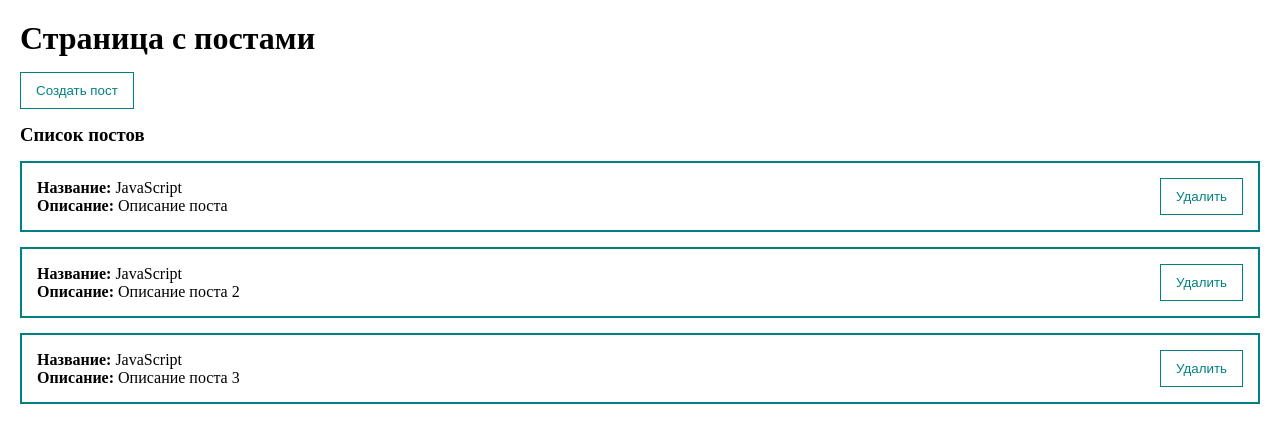
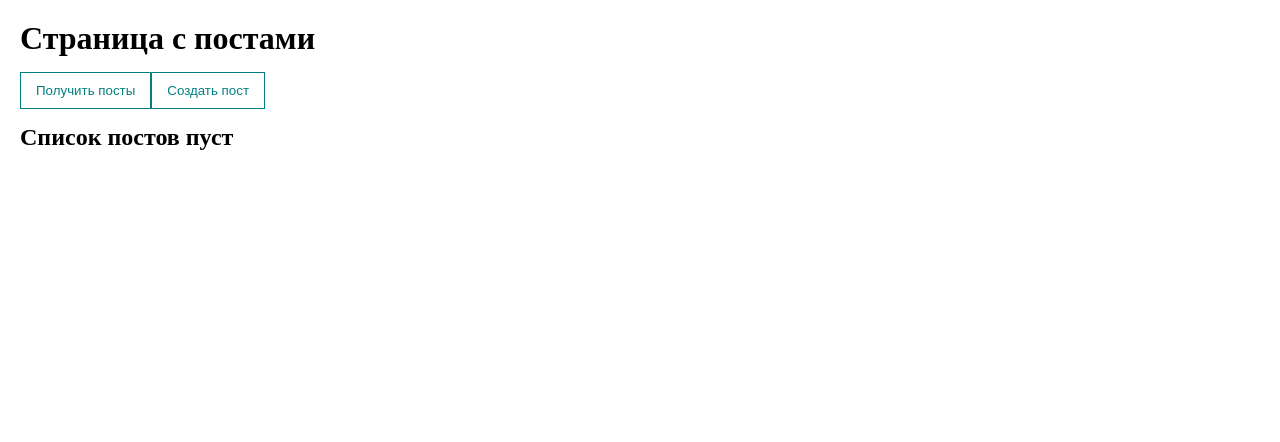
Before and after one commit to leonraz58/vue-posts, a Vue app: page / in a window 1280 px wide. Shown: the top 442 px of the page. Built offline with nearby package versions, Linux system fonts and the light colour scheme; the HTML template or start-up script is replaced by a standard one.

Commit message:
fetchPosts

```diff
--- a/package.json
+++ b/package.json
@@ -7,6 +7,7 @@
     "build": "vue-cli-service build"
   },
   "dependencies": {
+    "axios": "^1.8.4",
     "core-js": "^3.8.3",
     "vue": "^3.2.13",
     "vue-router": "^4.0.3",
--- a/src/App.vue
+++ b/src/App.vue
@@ -1,6 +1,7 @@
 <template>
   <div class="app">
     <h1>Страница с постами</h1>
+    <my-button @click="fetchPosts">Получить посты</my-button>
     <my-button
         @click="showDialog"
         style="margin: 15px 0"
@@ -19,16 +20,13 @@
 import PostList from "@/components/PostList.vue";
 import MyDialog from "@/components/UI/MyDialog.vue";
 import MyButton from "@/components/UI/MyButton.vue";
+import axios from "axios";
 
 export default {
   components: {MyButton, MyDialog, PostList, PostForm},
   data() {
     return {
-      posts: [
-        {id: 1, title: 'JavaScript', body: 'Описание поста'},
-        {id: 2, title: 'JavaScript', body: 'Описание поста 2'},
-        {id: 3, title: 'JavaScript', body: 'Описание поста 3'},
-      ],
+      posts: [],
       dialogVisible: false
     }
   },
@@ -42,6 +40,14 @@
     },
     showDialog() {
       this.dialogVisible = true;
+    },
+    async fetchPosts() {
+      try {
+        const res = await axios.get("https://jsonplaceholder.typicode.com/posts?_limit=10");
+        this.posts = res.data;
+      } catch (e) {
+        alert('error')
+      }
     }
   }
 }
```
Also changed, not shown: 1 other file (tests, documents, lock files or other folders).
